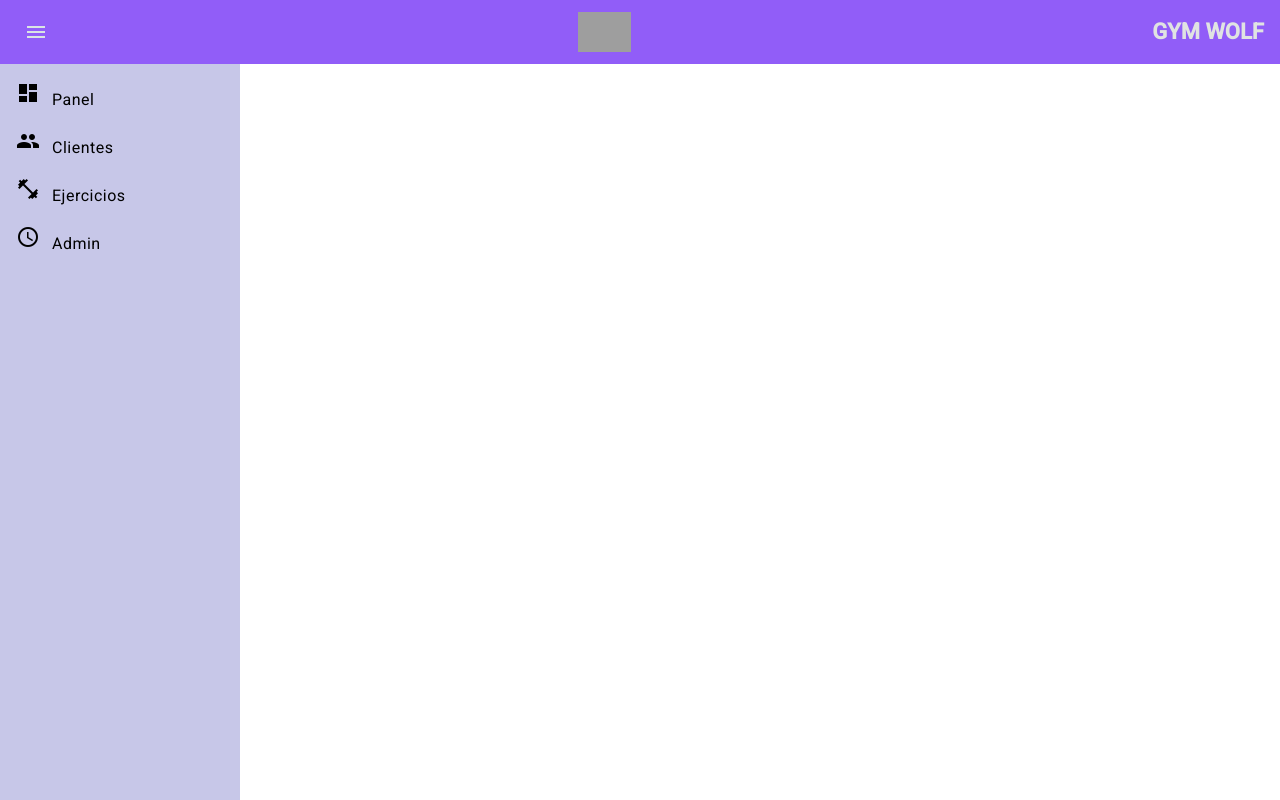
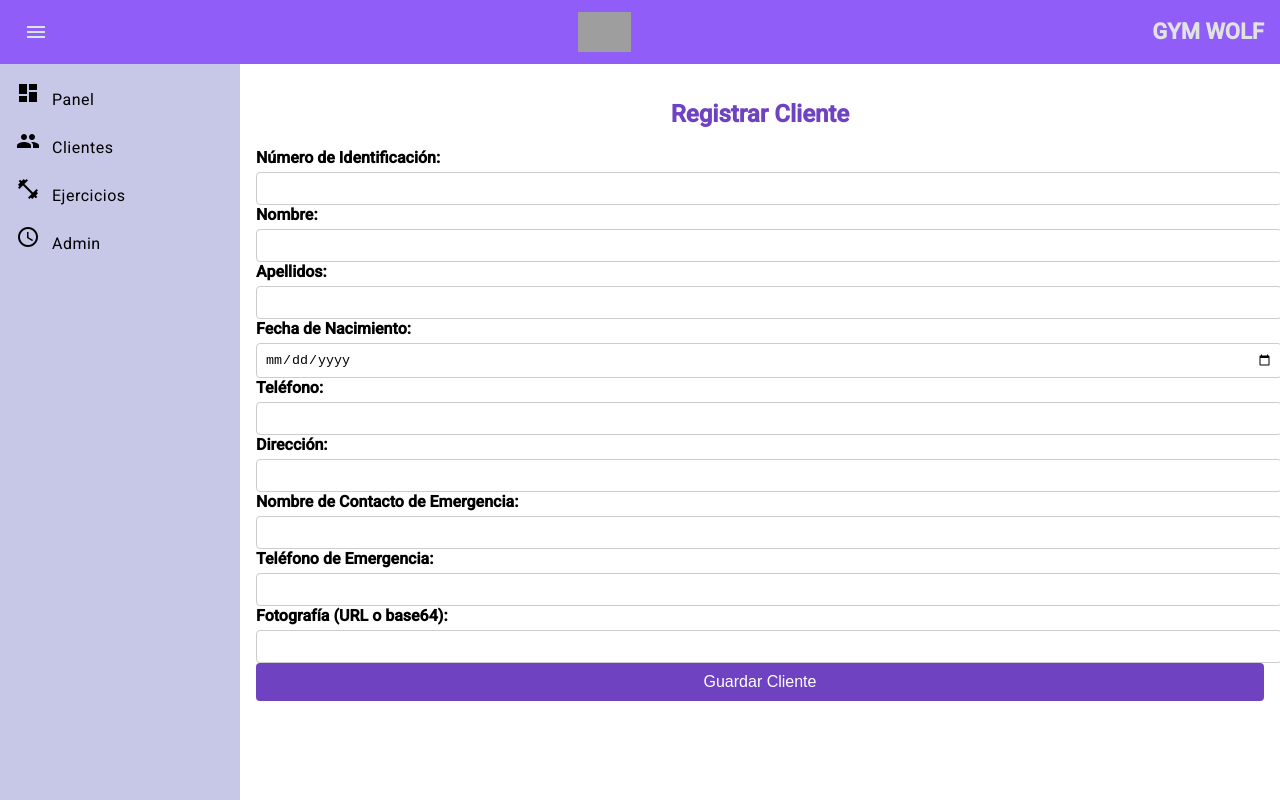
Before and after one commit to Lenguajes-Equipo-3/GestionGimnasio-Front-End-Angular, an Angular app in the folder GestionGimnasio/: page /clientes/nuevo in a window 1280 px wide. Before the commit this address led to /. Built offline with nearby package versions, Linux system fonts and the light colour scheme; grey boxes are pictures that could not be loaded.

Commit message:
Cliente Agregar
Agregar y css de editar y eliminar

```diff
--- a/GestionGimnasio/src/app/app.routes.ts
+++ b/GestionGimnasio/src/app/app.routes.ts
@@ -41,6 +41,18 @@ export const routes: Routes = [
         component: ClienteListaComponent,
         canActivate: [RoleGuard],
         data: { roles: ['admin', 'usuario'] }
+      },
+      {
+        path: 'clientes/nuevo',  // Ruta para agregar nuevo cliente
+        component: ClienteEditarComponent,
+        canActivate: [RoleGuard],
+        data: { roles: ['admin', 'usuario'] }
+      },
+      {
+        path: 'clientes/editar/:id',
+        component: ClienteEditarComponent,
+        canActivate: [RoleGuard],
+        data: { roles: ['admin', 'usuario'] }
       }
     ]
   },
--- a/GestionGimnasio/src/app/pages/Clientes/cliente-editar/cliente-editar.component.css
+++ b/GestionGimnasio/src/app/pages/Clientes/cliente-editar/cliente-editar.component.css
@@ -0,0 +1,44 @@
+.form-container {
+  width: 100%;
+  max-width: 600px;
+  margin: 0 auto;
+  padding: 20px;
+  background-color: #f4f4f9;
+  border-radius: 8px;
+}
+
+h2 {
+  text-align: center;
+  color: #6f42c1;
+}
+
+form div {
+  margin-bottom: 15px;
+}
+
+label {
+  font-weight: bold;
+}
+
+input {
+  width: 100%;
+  padding: 8px;
+  margin-top: 5px;
+  border-radius: 4px;
+  border: 1px solid #ccc;
+}
+
+button {
+  width: 100%;
+  padding: 10px;
+  background-color: #6f42c1;
+  color: white;
+  border: none;
+  border-radius: 4px;
+  font-size: 16px;
+  cursor: pointer;
+}
+
+button:hover {
+  background-color: #5a35b0;
+}
--- a/GestionGimnasio/src/app/pages/Clientes/cliente-editar/cliente-editar.component.html
+++ b/GestionGimnasio/src/app/pages/Clientes/cliente-editar/cliente-editar.component.html
@@ -1,36 +1,34 @@
-<p>cliente-editar works!</p>
 
-<div>
-  <h2>{{ cliente.idCliente === 0 ? 'Nuevo Cliente' : 'Editar Cliente' }}</h2>
+<h2>{{ esNuevo ? 'Registrar Cliente' : 'Editar Cliente' }}</h2>
 <form (ngSubmit)="guardar()">
-    <label for="numeroIdentificacion">Identificación:</label>
+  <label>Número de Identificación:</label>
   <input [(ngModel)]="cliente.numeroIdentificacion" name="numeroIdentificacion" required>
 
-    <label for="nombreCliente">Nombre:</label>
+  <label>Nombre:</label>
   <input [(ngModel)]="cliente.nombreCliente" name="nombreCliente" required>
 
-    <label for="apellidosCliente">Apellidos:</label>
+  <label>Apellidos:</label>
   <input [(ngModel)]="cliente.apellidosCliente" name="apellidosCliente" required>
 
-    <label for="fechaNacimiento">Fecha de nacimiento:</label>
-    <input type="date" [(ngModel)]="cliente.fechaNacimiento" name="fechaNacimiento" required>
+  <label>Fecha de Nacimiento:</label>
+  <input [(ngModel)]="cliente.fechaNacimiento" name="fechaNacimiento" type="date" required>
 
-    <label for="telefono">Teléfono:</label>
+  <label>Teléfono:</label>
   <input [(ngModel)]="cliente.telefono" name="telefono" required>
 
-    <label for="direccion">Dirección:</label>
+  <label>Dirección:</label>
   <input [(ngModel)]="cliente.direccion" name="direccion" required>
 
-    <label for="nombreContactoEmergencia">Nombre de contacto de emergencia:</label>
+  <label>Nombre de Contacto de Emergencia:</label>
   <input [(ngModel)]="cliente.nombreContactoEmergencia" name="nombreContactoEmergencia" required>
 
-    <label for="telefonoContactoEmergencia">Teléfono de contacto de emergencia:</label>
+  <label>Teléfono de Emergencia:</label>
   <input [(ngModel)]="cliente.telefonoContactoEmergencia" name="telefonoContactoEmergencia" required>
 
-    <label for="fotografia">Fotografía (URL):</label>
-    <input [(ngModel)]="cliente.fotografia" name="fotografia" required>
+  <label>Fotografía (URL o base64):</label>
+  <input [(ngModel)]="cliente.fotografia" name="fotografia">
 
-    <button type="submit">Guardar</button>
+  <button type="submit" class="boton-agregar-categoria">
+    {{ esNuevo ? 'Guardar Cliente' : 'Actualizar Cliente' }}
+  </button>
 </form>
-
-</div>
--- a/GestionGimnasio/src/app/pages/Clientes/cliente-editar/cliente-editar.component.ts
+++ b/GestionGimnasio/src/app/pages/Clientes/cliente-editar/cliente-editar.component.ts
@@ -1,11 +1,12 @@
 import { Component, OnInit } from '@angular/core';
 import { Cliente, ClienteService } from '../../../services/cliente.service';
-import { ActivatedRoute, Router } from '@angular/router';
+import { ActivatedRoute, Router, RouterModule } from '@angular/router';
 import { FormsModule } from '@angular/forms';
+import { CommonModule } from '@angular/common';
 
 @Component({
   selector: 'app-cliente-editar',
-  imports: [FormsModule],
+  imports: [FormsModule, RouterModule, CommonModule],
   templateUrl: './cliente-editar.component.html',
   styleUrls: ['./cliente-editar.component.css']
 })
@@ -23,6 +24,8 @@ export class ClienteEditarComponent implements OnInit {
     fotografia: ''
   };
 
+  esNuevo = true;
+
   constructor(
     private clienteService: ClienteService,
     private route: ActivatedRoute,
@@ -32,20 +35,19 @@ export class ClienteEditarComponent implements OnInit {
   ngOnInit(): void {
     const id = +this.route.snapshot.paramMap.get('id')!;
     if (id) {
-      this.clienteService.obtenerPorId(id).subscribe((cliente) => {
-        this.cliente = cliente;
-      });
+      this.esNuevo = false;
+      this.clienteService.obtenerPorId(id).subscribe(cliente => this.cliente = cliente);
     }
   }
 
   guardar(): void {
     if (this.cliente.idCliente === 0) {
       this.clienteService.insertar(this.cliente).subscribe(() => {
-        this.router.navigate(['/clientes']);
+        this.router.navigate(['/clientes']); // 👈 Redirige después de insertar
       });
     } else {
       this.clienteService.actualizar(this.cliente).subscribe(() => {
-        this.router.navigate(['/clientes']);
+        this.router.navigate(['/clientes']); // 👈 Redirige después de actualizar
       });
     }
   }
--- a/GestionGimnasio/src/app/pages/Clientes/cliente-lista/cliente-lista.component.css
+++ b/GestionGimnasio/src/app/pages/Clientes/cliente-lista/cliente-lista.component.css
@@ -39,6 +39,12 @@
   background-color: #f2eaff;
 }
 
+/* Contenedor para los botones de editar y eliminar */
+.acciones-container {
+  display: flex;
+  gap: 10px; /* Separación entre los botones */
+}
+
 .tabla-clientes button {
   background-color: #ac70ff;
   color: white;
@@ -54,3 +60,40 @@
   background-color: #8f5cd6;
   transform: scale(1.05);
 }
+
+/* Estilos individuales para los botones */
+.btn-editar {
+  background-color: #4CAF50; /* Verde para editar */
+}
+
+.btn-editar:hover {
+  background-color: #45a049;
+}
+
+.btn-eliminar {
+  background-color: #f44336; /* Rojo para eliminar */
+}
+
+.btn-eliminar:hover {
+  background-color: #e53935;
+}
+
+.boton-agregar-cliente {
+  margin: 10px 0;
+  padding: 10px 16px;
+  border-radius: 8px;
+  text-align: right;
+  margin-bottom: 20px;
+  border: none;
+  color: #fff;
+  background-color: #ac70ff;
+  font-weight: bold;
+  text-decoration: none;
+  display: inline-block;
+  box-shadow: 0 3px 10px rgba(0, 0, 0, 0.3);
+  transition: background-color 0.3s ease;
+}
+
+.boton-agregar-cliente:hover {
+  background-color: #9246ff;
+}
--- a/GestionGimnasio/src/app/pages/Clientes/cliente-lista/cliente-lista.component.html
+++ b/GestionGimnasio/src/app/pages/Clientes/cliente-lista/cliente-lista.component.html
@@ -1,5 +1,12 @@
 <div class="clientes-container">
   <h2>Lista de Clientes</h2>
+
+  <div class="boton-agregar-container">
+    <a routerLink="/clientes/nuevo" class="boton-agregar-cliente">
+      + Agregar Cliente
+    </a>
+  </div>
+
   <table class="tabla-clientes">
     <thead>
       <tr>
@@ -14,8 +21,9 @@
         <td>{{ cliente.idCliente }}</td>
         <td>{{ cliente.nombreCliente }} {{ cliente.apellidosCliente }}</td>
         <td>{{ cliente.telefono }}</td>
-        <td>
-          <button (click)="eliminarCliente(cliente.idCliente)">Eliminar</button>
+        <td class="acciones-container">
+          <button class="btn-editar" (click)="editarCliente(cliente.idCliente)">Editar</button>
+          <button class="btn-eliminar" (click)="eliminarCliente(cliente.idCliente)">Eliminar</button>
         </td>
       </tr>
     </tbody>
--- a/GestionGimnasio/src/app/pages/Clientes/cliente-lista/cliente-lista.component.ts
+++ b/GestionGimnasio/src/app/pages/Clientes/cliente-lista/cliente-lista.component.ts
@@ -1,17 +1,19 @@
 import { Component, OnInit } from '@angular/core';
 import { Cliente, ClienteService } from '../../../services/cliente.service';
 import { CommonModule } from '@angular/common';
+import { FormsModule } from '@angular/forms';
+import { Router, RouterModule } from '@angular/router';
 
 @Component({
   selector: 'app-cliente-lista',
-  imports: [CommonModule],
+  imports: [CommonModule, FormsModule, RouterModule],
   templateUrl: './cliente-lista.component.html',
   styleUrls: ['./cliente-lista.component.css']
 })
 export class ClienteListaComponent implements OnInit {
   clientes: Cliente[] = [];
 
-  constructor(private clienteService: ClienteService) {}
+  constructor(private clienteService: ClienteService, private router: Router) {}
 
   ngOnInit(): void {
     this.cargarClientes();
@@ -24,9 +26,15 @@ export class ClienteListaComponent implements OnInit {
   }
 
   eliminarCliente(id: number): void {
-    this.clienteService.eliminar(id).subscribe(() => {
-      this.cargarClientes(); // Recargar la lista después de eliminar
-    });
+    if (confirm('¿Estás seguro de que deseas eliminar este cliente?')) {
+      this.clienteService.eliminar(id).subscribe(() => {
+        this.cargarClientes(); // Recarga la lista después de eliminar
+      });
+    }
+  }
+
+  editarCliente(id: number): void {
+    this.router.navigate(['/clientes/editar', id]);
   }
 
 }
--- a/GestionGimnasio/src/app/services/cliente.service.ts
+++ b/GestionGimnasio/src/app/services/cliente.service.ts
@@ -48,4 +48,5 @@ export class ClienteService {
   eliminar(id: number): Observable<void> {
     return this.http.delete<void>(`${this.baseUrl}${id}`);
   }
+
 }
```
Lines whose indentation alone changed are shown as unchanged.
